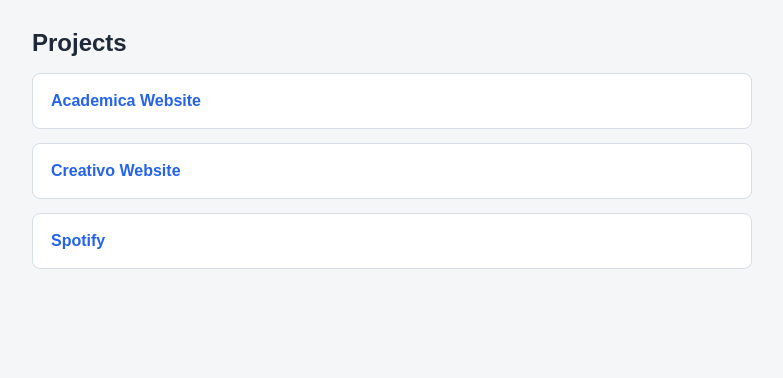
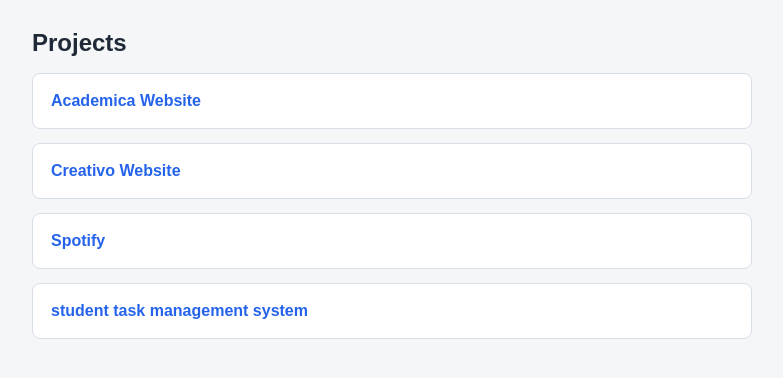
Before and after one commit to Alliance100/Portfolio, a plain HTML site: page index.html in a window 1280 px wide. Shown: the part 142-520 px from the top of the page, without its empty margins (248-1031 px from the left). Drawn offline with Linux system fonts and the light colour scheme.

Commit message:
Update index.html

```diff
--- a/index.html
+++ b/index.html
@@ -76,6 +76,9 @@
       <li class="project">
         <a href="https://alliance100.github.io/Spotify/" target="_blank" rel="noopener">Spotify</a>
       </li>
+      <li class="project">
+        <a href="https://student-task-management-system-nine.vercel.app/" target="_blank" rel="noopener">student task management system</a>
+      </li>
     </ul>
   </main>
 </body>
```
